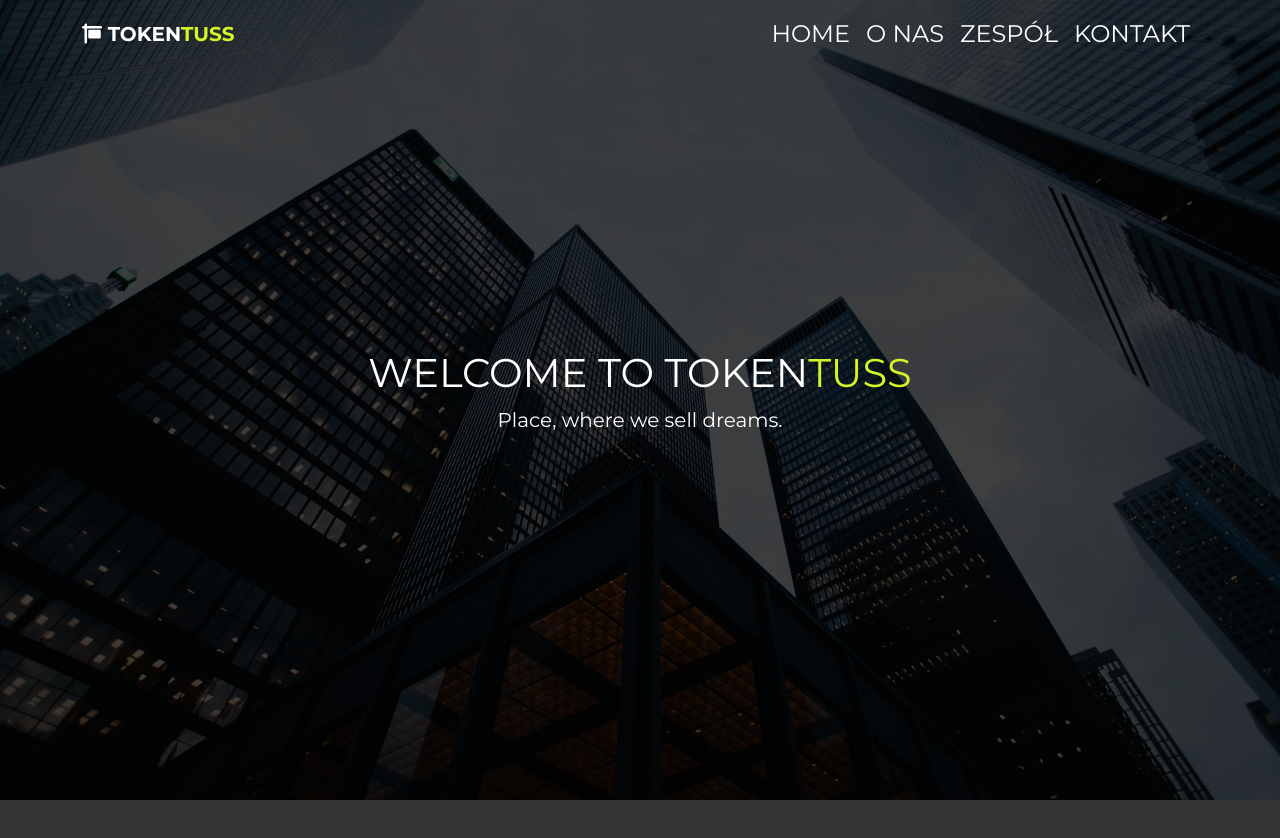
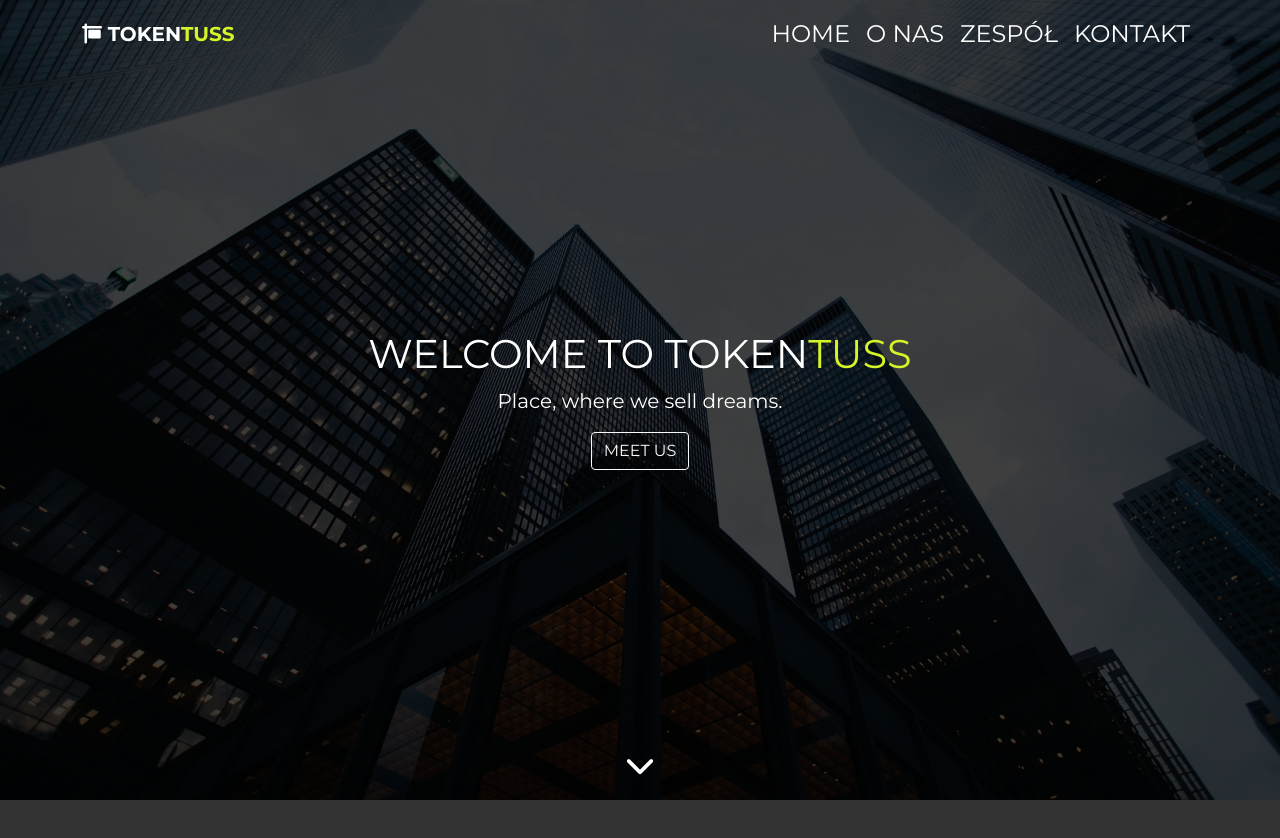
Before and after one commit to pawlovskiii/real-estate-website, a plain HTML site: page docs/index.html in a window 1280 px wide. Shown: the top 838 px of the page. Drawn offline with nearby package versions, Linux system fonts and the light colour scheme.

Commit message:
Added button and arrow icon to the header

```diff
--- a/docs/index.html
+++ b/docs/index.html
@@ -57,7 +57,11 @@
 				<div class="hero-text">
 					<h1>Welcome to token<span>tuss</span></h1>
 					<p>Place, where we sell dreams.</p>
+					<a href="#aboutus" type="button" class="btn btn-outline-light"
+						>meet us</a
+					>
 				</div>
+				<a href="#aboutus"><i class="fas fa-chevron-down"></i></a>
 			</div>
 		</header>
 
--- a/docs/sass/style.scss
+++ b/docs/sass/style.scss
@@ -10,6 +10,7 @@ body {
 // NAGIVATION
 nav {
 	text-transform: uppercase;
+	z-index: 1;
 	.nav-link,
 	a,
 	i {
@@ -35,6 +36,7 @@ nav {
 
 // HEADER
 header {
+	color: $white;
 	.hero-img {
 		position: relative;
 		height: 100vh;
@@ -42,7 +44,7 @@ header {
 		background-size: cover;
 		background-position: center;
 		background-attachment: fixed;
-		z-index: -1;
+		z-index: 0;
 	}
 
 	.hero-text {
@@ -52,7 +54,6 @@ header {
 		flex-direction: column;
 		height: 100%;
 		padding: 10px;
-		color: $white;
 		text-align: center;
 		h1 {
 			text-transform: uppercase;
@@ -72,6 +73,20 @@ header {
 		background-color: rgba(0, 0, 0, 0.75);
 		z-index: -1;
 	}
+
+	.btn-outline-light {
+		text-transform: uppercase;
+	}
+
+	.fa-chevron-down {
+		position: absolute;
+		bottom: 20px;
+		font-size: 30px;
+		left: 50%;
+		transform: translateX(-50%);
+		color: $white;
+		scroll-behavior: smooth;
+	}
 }
 
 @media (min-width: 900px) {
```
Also changed, not shown: docs/css/style.css, 1 other file.
